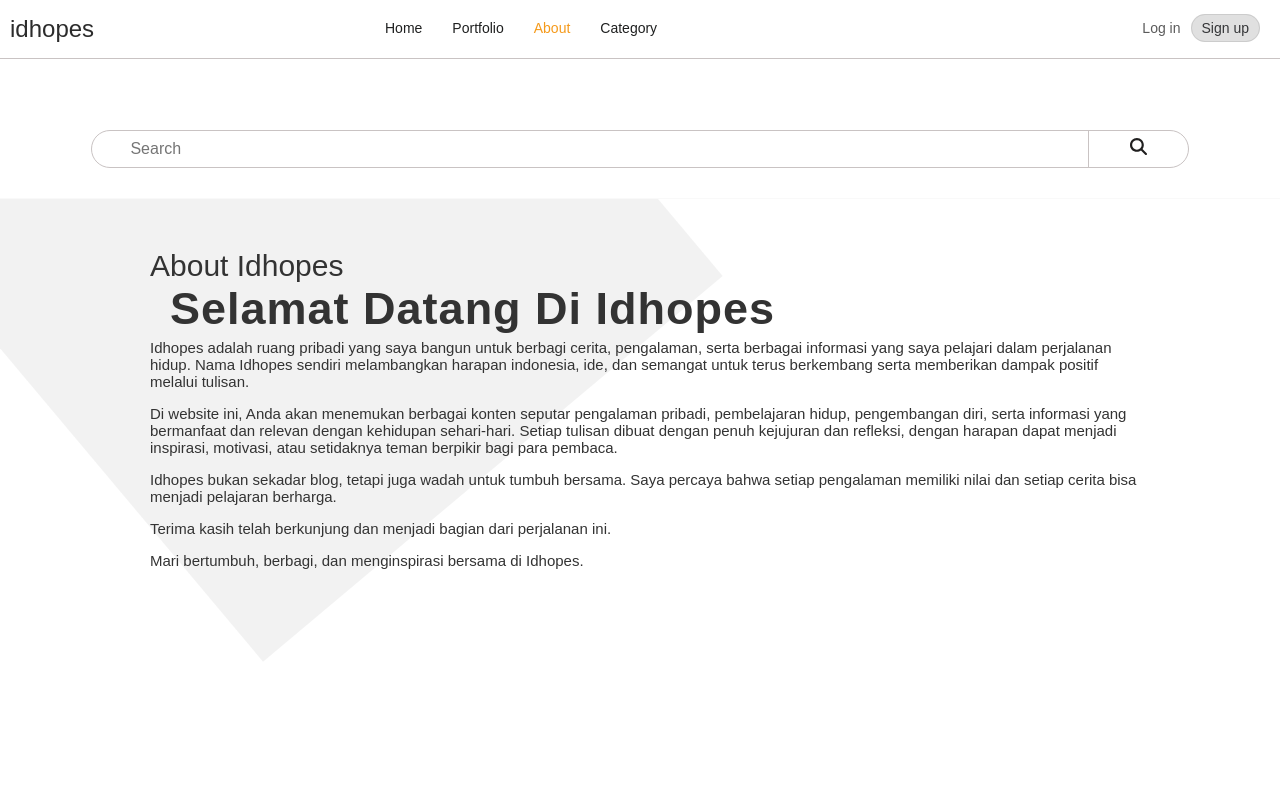
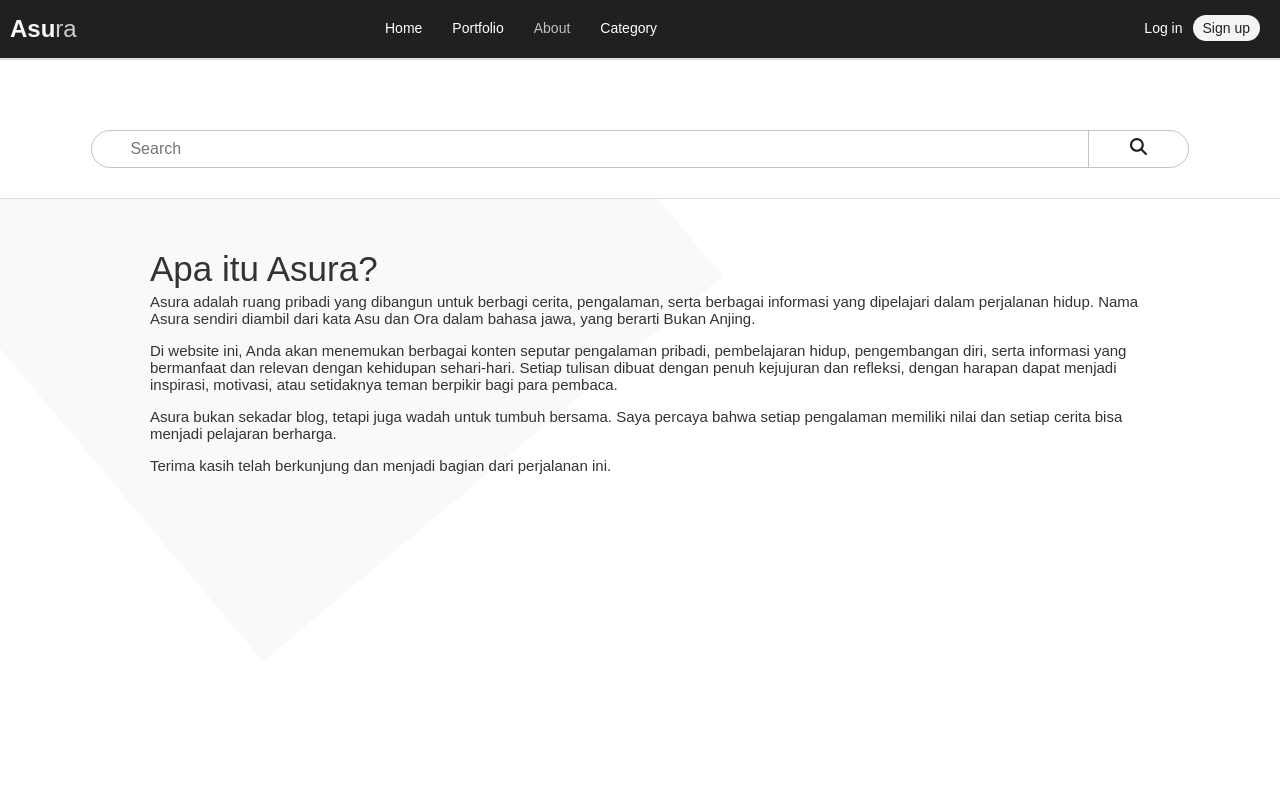
Before and after one commit to armndsputra/calonmantu, a React (Vite) app: page /about in a window 1280 px wide. Shown: the top 800 px of the page. Built offline with nearby package versions, Linux system fonts and the light colour scheme; a web font is replaced by a local one.

Commit message:
update navbar

```diff
--- a/index.html
+++ b/index.html
@@ -5,7 +5,7 @@
     <link rel="icon" type="image/png" href="/favicon.png" />
     <!-- <link rel="icon" type="image/svg+xml" href="/vite.svg" /> -->
     <meta name="viewport" content="width=device-width, initial-scale=1.0" />
-    <title>idhopes</title>
+    <title>Asura</title>
   </head>
   <body>
     <div id="root"></div>
--- a/src/layouts/main.module.css
+++ b/src/layouts/main.module.css
@@ -1,5 +1,5 @@
 .body {
-    border-top: 1px solid #dddddd2f;
+    border-top: 1px solid #3232322a;
     min-height: 50vh;
     padding: 0;
 }
--- a/src/pages/main/about.jsx
+++ b/src/pages/main/about.jsx
@@ -6,23 +6,20 @@ export default function About () {
         <div className={styles.decoration}></div>
         <div className={styles.container}>
             <div className={styles.description}>
-                <h3>About Idhopes</h3>
-                <h1>Selamat datang di Idhopes</h1>
+                <h3>Apa itu Asura?</h3>
+                <h1></h1>
 
                 <p>
-                Idhopes adalah ruang pribadi yang saya bangun untuk berbagi cerita, pengalaman, serta berbagai informasi yang saya pelajari dalam perjalanan hidup. Nama Idhopes sendiri melambangkan harapan indonesia, ide, dan semangat untuk terus berkembang serta memberikan dampak positif melalui tulisan.
+                Asura adalah ruang pribadi yang dibangun untuk berbagi cerita, pengalaman, serta berbagai informasi yang dipelajari dalam perjalanan hidup. Nama Asura sendiri diambil dari kata Asu dan Ora dalam bahasa jawa, yang berarti Bukan Anjing.
                 </p>
                 <p>
                 Di website ini, Anda akan menemukan berbagai konten seputar pengalaman pribadi, pembelajaran hidup, pengembangan diri, serta informasi yang bermanfaat dan relevan dengan kehidupan sehari-hari. Setiap tulisan dibuat dengan penuh kejujuran dan refleksi, dengan harapan dapat menjadi inspirasi, motivasi, atau setidaknya teman berpikir bagi para pembaca.
                 </p>
                 <p>
-                Idhopes bukan sekadar blog, tetapi juga wadah untuk tumbuh bersama. Saya percaya bahwa setiap pengalaman memiliki nilai dan setiap cerita bisa menjadi pelajaran berharga.
+                Asura bukan sekadar blog, tetapi juga wadah untuk tumbuh bersama. Saya percaya bahwa setiap pengalaman memiliki nilai dan setiap cerita bisa menjadi pelajaran berharga.
                 </p>
                 <p>
                 Terima kasih telah berkunjung dan menjadi bagian dari perjalanan ini.
-                </p>
-                <p>
-                Mari bertumbuh, berbagi, dan menginspirasi bersama di Idhopes.
                 </p>
 
             </div>
--- a/src/pages/main/about.module.css
+++ b/src/pages/main/about.module.css
@@ -13,7 +13,7 @@
     /* border: 1px solid red; */
     position: absolute;
     top: -260px;
-    background-color: rgba(200, 198, 198, 0.23);
+    background-color: rgba(200, 198, 198, 0.115);
     width: 600px;
     height: 600px;
     z-index: -3;
@@ -49,7 +49,7 @@
 }
 .description h3 {
     /* margin-bottom: 7px; */
-    font-size: 30px;
+    font-size: 35px;
     /* font-family: "Playwrite NZ Basic", cursive; */
     font-weight: 500;
     position: relative;
@@ -114,7 +114,19 @@
     color: rgb(240, 101, 134);
 }
 
-@media screen and (max-width: 600px) {
+/* tablet responsive */
+@media (min-width: 540px) and (max-width: 1040px) {
+    .container {
+        width: 100vw;
+    }
+
+    .description {
+        padding: 25px;
+    }
+}
+
+/* mobile responsive */
+@media screen and (max-width: 540px) {
     .about {
         display: block;
     }
--- a/src/pages/main/components/header.jsx
+++ b/src/pages/main/components/header.jsx
@@ -66,7 +66,8 @@ export default function Header() {
             <div className={styles.webTitle}>
                 <h2>
                     <Link className={styles.webName} to="/">
-                        idhopes
+                        <span>asu</span>
+                        <span>ra</span>
                     </Link>
                 </h2>
             </div>
--- a/src/pages/main/components/header.module.css
+++ b/src/pages/main/components/header.module.css
@@ -1,12 +1,11 @@
-
 .navbar {
     display: flex;
     position: relative;
-    background-color: white;
+    background-color: rgb(32, 32, 32);
     position: fixed;
     z-index: 100;
     width: 100vw;
-    border-bottom: 1px solid #c9c3c3;
+    border-bottom: 2px solid #e0dedc;
     top: 0;
     transition: all 0.3s ease;
 }
@@ -17,7 +16,6 @@
     /* border: 1px solid red; */
     transition: all 0.3s ease;
 }
-
 
 /* button menu */
 .buttonMenu {
@@ -49,7 +47,14 @@
     /* text-transform: uppercase; */
     /* font-family: "Playwrite NZ Basic", cursive; */
     color: rgb(44, 44, 44);
-    font-weight: 500;
+    font-weight: 300;
+    text-transform: capitalize;
+    color: #f8efe3d8;
+}
+
+.webName span:first-child {
+    color: #f8f8f8;
+    font-weight: 600;
 }
 
 .webName img {
@@ -58,7 +63,6 @@
     border-radius: 100%;
     position: relative;
     bottom: -4px;
-
 }
 
 /* main menu */
@@ -69,8 +73,8 @@
     /* margin-top: 15px; */
 }
 .wrapperMenu::-webkit-scrollbar {
-        display: none;
-    }
+    display: none;
+}
 .menu {
     display: flex;
     /* gap: 20px; */
@@ -80,19 +84,20 @@
     position: relative;
     /* height: 40px; */
     margin: 0;
-
 }
 
 /* menu */
 .menuActive {
     /* background-color: rgb(197, 19, 19) !important; */
     /* position: absolute !important; */
-    color: rgb(245, 154, 27) !important;
+    color: rgb(195, 191, 191) !important;
+    /* background-color:   #e0dedc8b !important; */
 }
 
 .datalink {
     text-decoration: none;
-    color: #1f2020;
+    /* color: #1f2020; */
+    color: white;
     font-weight: 400;
     font-size: 14px;
     text-transform: capitalize;
@@ -100,7 +105,7 @@
     border-bottom: 2px solid transparent;
     transition: all 0.3s ease;
     /* letter-spacing: 1px; */
-     /* border-left: 1px solid gainsboro; */
+    /* border-left: 1px solid gainsboro; */
     position: relative;
 }
 
@@ -108,7 +113,7 @@
     /* color: #dc8307; */
     transition: all 0.3s ease;
     /* background-color: #e0e0e0; */
-    background-color: rgba(255, 255, 255, 0.919);
+    /* background-color: #e0dedc8b; */
     /* padding: 4px 10px; */
     /* border-radius: 10px; */
     /* border-bottom: 2px solid #dc8307; */
@@ -120,7 +125,7 @@
     right: 20px;
     top: 20px;
     font-size: 13px;
-    color: #333;
+    color: #e74c3c;
     font-weight: 500;
     /* border: 1px solid red; */
     display: inline-block;
@@ -128,31 +133,41 @@
 
 .datalinkLogin {
     text-decoration: none;
-    color: #5b5b5b;
+    /* color: #5b5b5b; */
     font-weight: 500;
     font-size: 14px;
     margin-right: 10px;
+    color: white;
 }
 
 .datalinkSignup {
     text-decoration: none;
-    color: #353638;
+    color: #212121;
     font-weight: 500;
     font-size: 14px;
-    background-color: #e0e0e0;
+    background-color: #f5f3f3;
     border-radius: 20px;
     padding: 5px 10px;
-    border: 1px solid #ccc;
+    /* border: 1px solid #1d1d1d; */
 }
 
+/* teblet responsive */
+@media (min-width: 540px) and (max-width: 1040px) {
+    * {
+        /* border: 1px solid blue; */
+    }
+    .navbar {
+        /* border: 1px solid red; */
+        display: block;
+    }
 
+    .menu {
+        border-top: 1px solid rgba(220, 220, 220, 0.663);
+    }
+}
 
-
-
-
-/* responsive */
-@media screen and (max-width: 600px) {
-
+/* mobile responsive */
+@media screen and (max-width: 540px) {
     .navbar {
         color: rgb(26, 25, 25);
         padding-bottom: 20px;
@@ -164,11 +179,11 @@
         position: fixed;
         min-height: auto;
         /* border: 1px solid red; */
-        min-height: 80px;
+        min-height: 100px;
         z-index: 50;
         /* border: 1px solid red; */
         /* background: transparent; */
-        background-color: white;
+        /* background-color: rgb(226, 13, 13); */
         /* transform-origin: 5s 0; */
         transition: all 0.8s ease !important;
         /* border-bottom: 1px solid red; */
@@ -179,9 +194,9 @@
         display: inline-block;
         position: absolute;
         z-index: 100;
-        right:10px;
+        right: 10px;
         font-size: 25px;
-        color: rgb(52, 50, 50);
+        color: rgb(248, 247, 247);
         cursor: pointer;
         /* background-color: #333; */
         padding: 10px;
@@ -192,10 +207,10 @@
     .webTitle {
         margin-right: 0;
         margin-bottom: 10px;
-        color: rgb(20, 20, 20);
+        /* color: rgb(20, 20, 20); */
         font-size: 16px;
         padding: 10px;
-        border: 1px solid rgb(222, 223, 221);
+        /* border: 1px solid rgb(241, 187, 100); */
     }
 
     .menu {
@@ -206,21 +221,21 @@
         padding: 5px;
         padding-top: 15px;
         padding-bottom: 15px;
-        border-bottom: 1px solid rgb(214, 213, 213);
+        border-bottom: 2px solid #f6f5f4b1;
         /* border-top: 1px solid gainsboro; */
         position: relative;
-        background-color: white;
+        background-color: rgb(25, 25, 25);
         margin: 0;
         height: auto !important;
-
     }
 
     .webName {
-       color: rgb(9, 9, 9);
+        /* color: rgb(9, 9, 9); */
+        /* background-color: red; */
     }
 
     .wrapperMenu {
-        background: none;
+        /* border-bottom: 2px solid blue; */
         width: 100%;
         height: 100vh;
         opacity: 0;
@@ -231,22 +246,24 @@
         position: fixed;
         z-index: 30;
         top: 0;
+        background-color: black;
     }
 
     .active {
         transform: translateX(0) !important;
         opacity: 1 !important;
         position: relative !important;
-        width: 100% ;
+        width: 100%;
         height: 100vh !important;
-        background-color: white !important;
+        /* background-color: white !important; */
     }
 
     .datalink {
         font-size: 14px;
-        color: rgb(32, 31, 31);
+        /* color: rgb(32, 31, 31); */
+        color: white;
         margin-left: 10px;
-        padding: 2px 4px;
+        padding: 4px 8px;
         /* border: 1px solid red; */
         letter-spacing: 0;
     }
@@ -255,7 +272,6 @@
         background-color: transparent;
         border: none;
         color: #dc8307;
-
     }
 
     .accountIdentity {
@@ -263,27 +279,27 @@
         margin: 0;
         display: block;
         border-bottom: none;
-        background-color: white;
+        background-color: rgb(13, 13, 13);
         width: 100%;
         position: relative;
         text-align: right;
         right: 0;
-        top: 0;
+        top: 6px;
         /* border: 1px solid red; */
     }
 
     .accountIdentity::after {
-        content: "";
+        content: '';
         display: block;
         width: 50px;
         height: 2px;
-        background-color: #dc8307;
+        background-color: #f4f2ef;
         margin-top: 15px;
         right: 0;
     }
 
     .datalinkLogin {
-        color: rgb(22, 21, 21);
+        color: #f3f1f0;
         /* border: 1px solid red; */
         margin-top: 6px;
     }
--- a/src/pages/main/components/search.module.css
+++ b/src/pages/main/components/search.module.css
@@ -41,7 +41,14 @@
     width: 100px;
 }
 
-/* responsive */
+/* teblet responsive */
+@media (min-width: 540px) and (max-width: 1040px) {
+    .search {
+        margin-top: 150px;
+    }
+}
+
+/* mobile responsive */
 @media screen and (max-width: 600px) {
     .search {
         padding: 20px;
```
